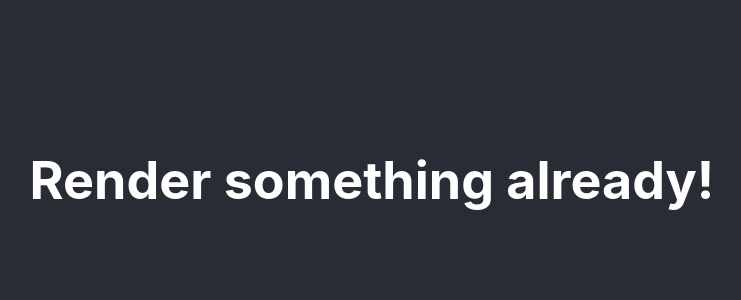
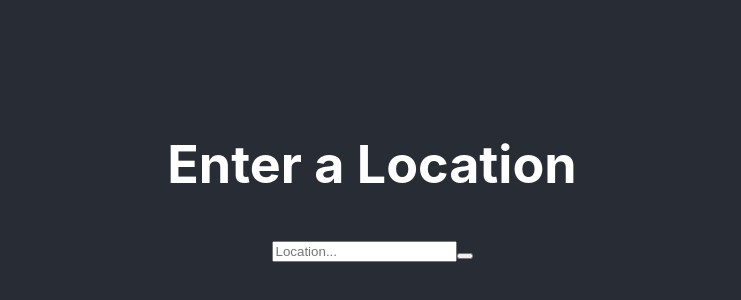
Before and after one commit to Sue-Young/city-explorer, a React (Create React App) app in the folder city-explorer/: page / in a window 1280 px wide. Shown: the part 220-520 px from the top of the page, without its empty margins (268-1009 px from the left). Built offline with nearby package versions, Linux system fonts and the light colour scheme.

Commit message:
form is rendering, need to add the API call

```diff
--- a/city-explorer/package.json
+++ b/city-explorer/package.json
@@ -6,7 +6,10 @@
     "@testing-library/jest-dom": "^5.16.5",
     "@testing-library/react": "^13.3.0",
     "@testing-library/user-event": "^13.5.0",
+    "axios": "^0.27.2",
+    "bootstrap": "^5.2.0",
     "react": "^18.2.0",
+    "react-bootstrap": "^2.5.0",
     "react-dom": "^18.2.0",
     "react-scripts": "5.0.1",
     "web-vitals": "^2.1.4"
--- a/city-explorer/src/App.js
+++ b/city-explorer/src/App.js
@@ -1,10 +1,12 @@
 import logo from './logo.svg';
 import './App.css';
-// import Image from 'react-bootstrap/Image';
+import Image from 'react-bootstrap/Image';
+import Form from 'react-bootstrap/Form';
+import Button from 'react-bootstrap/Button';
+import InputGroup from 'react-bootstrap/InputGroup'
 import React from 'react';
-//import axios from 'axios';
-//import CityForm from './CityForm.js'
-// import CityInfo from './CityInfo.js'
+import axios from 'axios';
+import CityInfo from './CityInfo.js'
 
 class App extends React.Component {
 
@@ -22,12 +24,13 @@ class App extends React.Component {
     this.setState ({
       sQuery: event.target.value,
     });
+    console.log( 'location: ' + this.state.sQuery);
   };
 
   handleSearch = async (event) => {
     event.preventDefault()
     try {
-      // const response = await axios.get(URL);
+      const response = await axios.get(URL);
       this.setState( {
         sResults: response.data[0],
         tError: null,
@@ -39,14 +42,24 @@ class App extends React.Component {
 
   render() {
     return (
-      <>
+
       <div className="App">
         <header className="App-header">
-          <h1> Render something already! </h1>
+          <h1> Enter a Location </h1>
+          <Form onSubmit={this.handleSearch}>
+            <InputGroup className="position-relative">
+          <Form.Control
+            onChange={this.handleChange}
+            placeholder='Location...'
+            />
+            <Button type="submit" />
+            </InputGroup>
+              {this.state.tError}
+
+            </Form>
         </header>
+      </div>
 
-      </div>
-      </>
   )}
 }
 
```
Also changed, not shown: city-explorer/src/CityInfo.js (+11 -11 lines), 1 other file (tests, documents, lock files or other folders).
